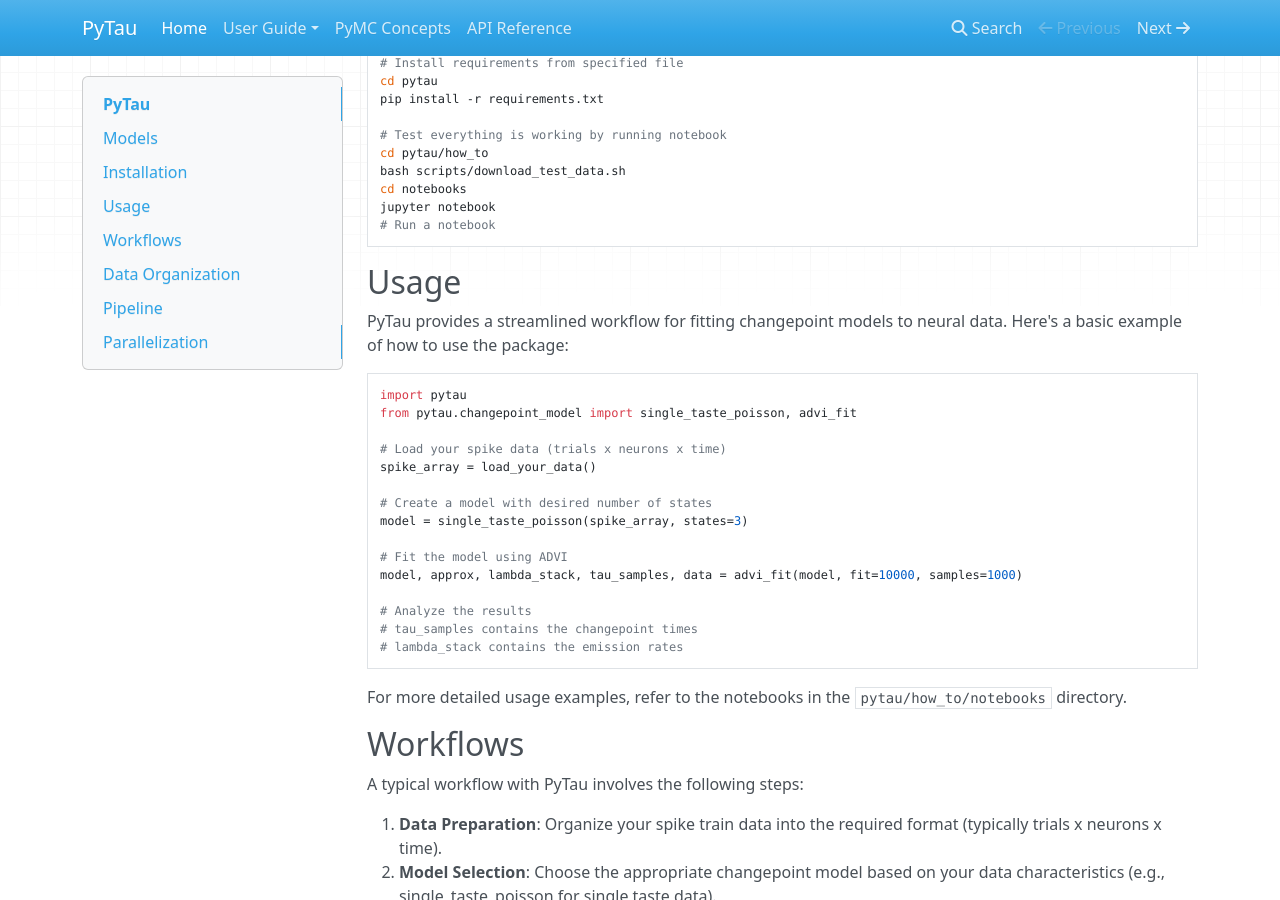
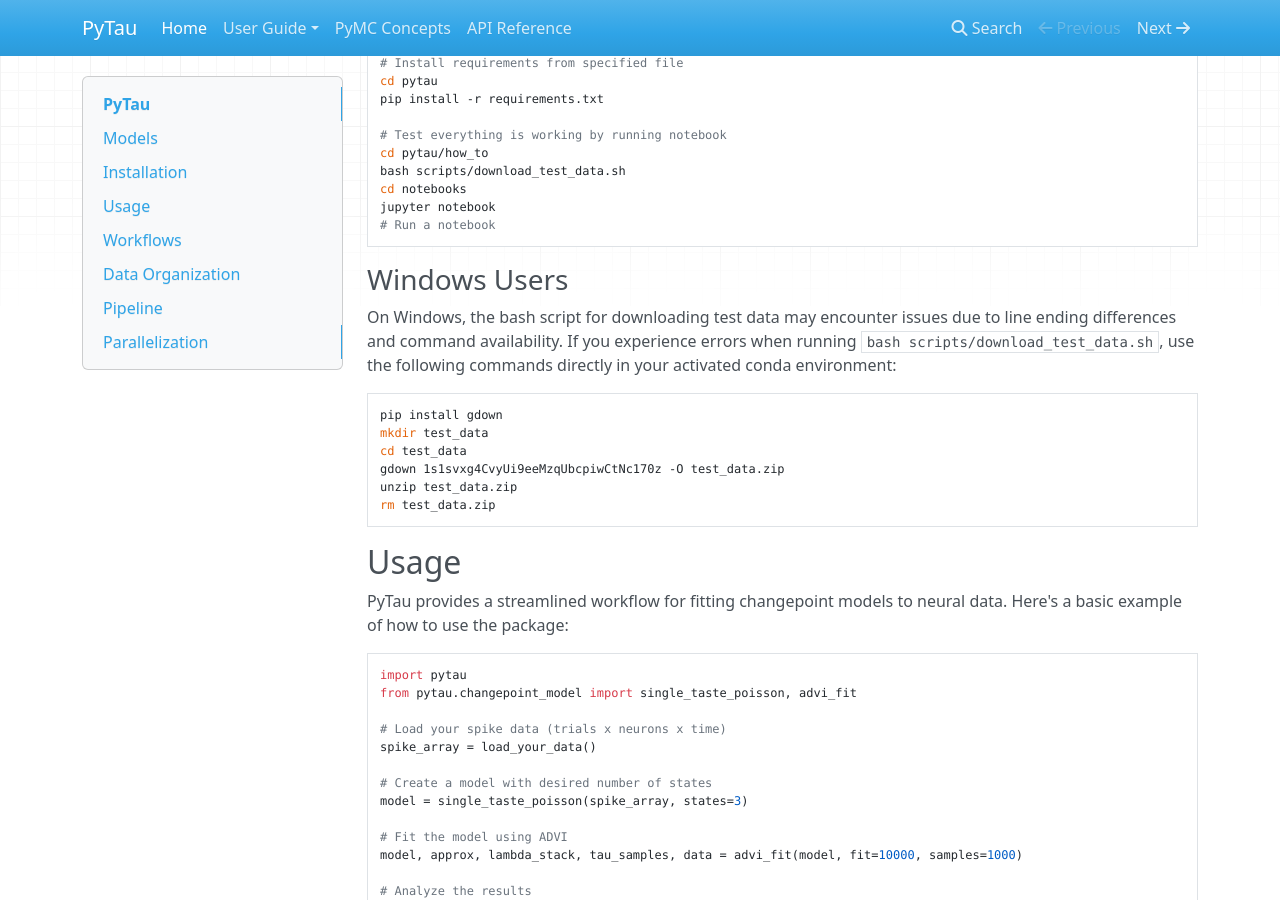
Before and after one commit to abuzarmahmood/pytau, an MkDocs documentation site: the page built from docs/index.md, in a window 1280 px wide and 900 px high, scrolled down 1351 px. Built offline with MkDocs 1.6.1, drawn with Linux system fonts in a browser that asks for light colours; nearby versions of some CDN libraries.

Commit message:
Add Windows installation workaround for test data download
Addresses issue where bash script fails on Windows due to line endings
and command availability. Updates both README and docs to guide Windows
users to manual download commands.

Fixes #178

Co-authored-by: Ona <no-reply@ona.com>

````diff
--- a/docs/index.md
+++ b/docs/index.md
@@ -57,6 +57,19 @@
 cd notebooks
 jupyter notebook
 # Run a notebook
+```
+
+### Windows Users
+
+On Windows, the bash script for downloading test data may encounter issues due to line ending differences and command availability. If you experience errors when running `bash scripts/download_test_data.sh`, use the following commands directly in your activated conda environment:
+
+```bash
+pip install gdown
+mkdir test_data
+cd test_data
+gdown 1s1svxg4CvyUi9eeMzqUbcpiwCtNc170z -O test_data.zip
+unzip test_data.zip
+rm test_data.zip
 ```
 
 ## Usage
````
Also changed, not shown: README.md (+2 -0 lines).
